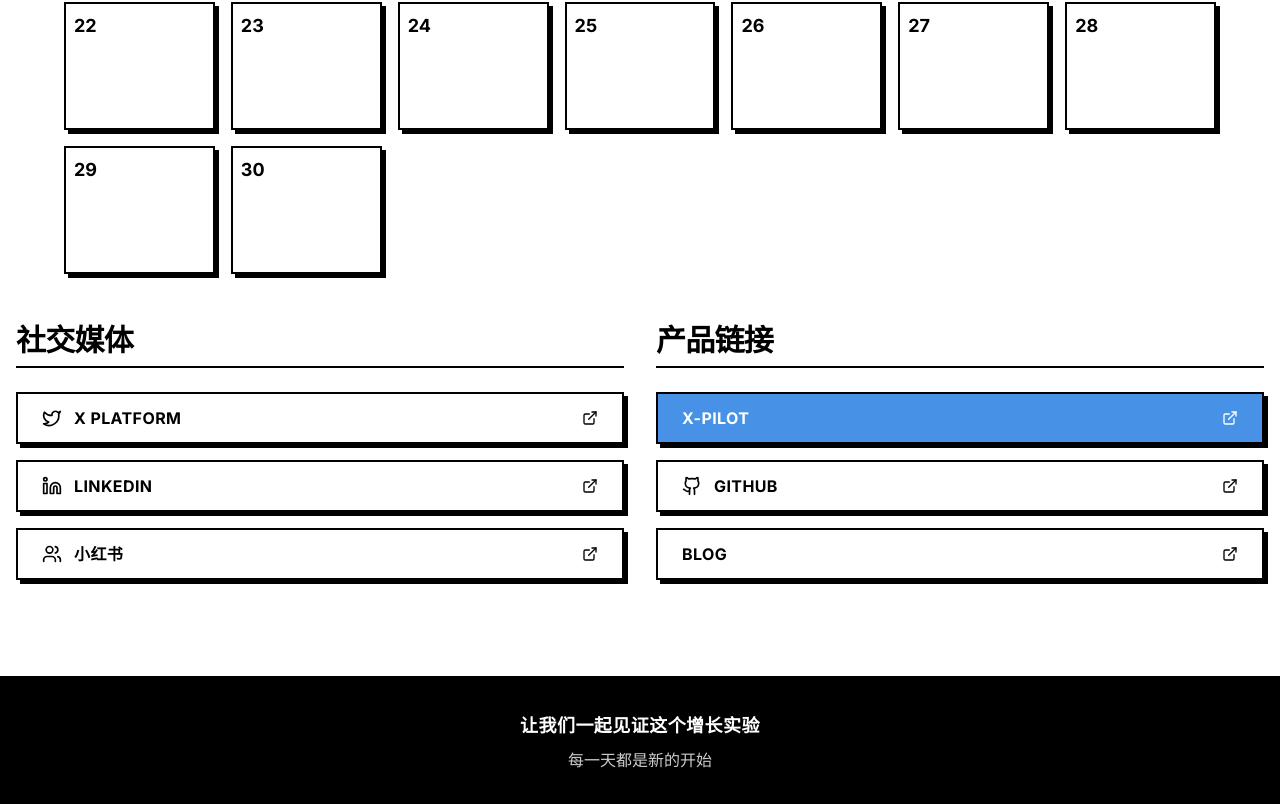
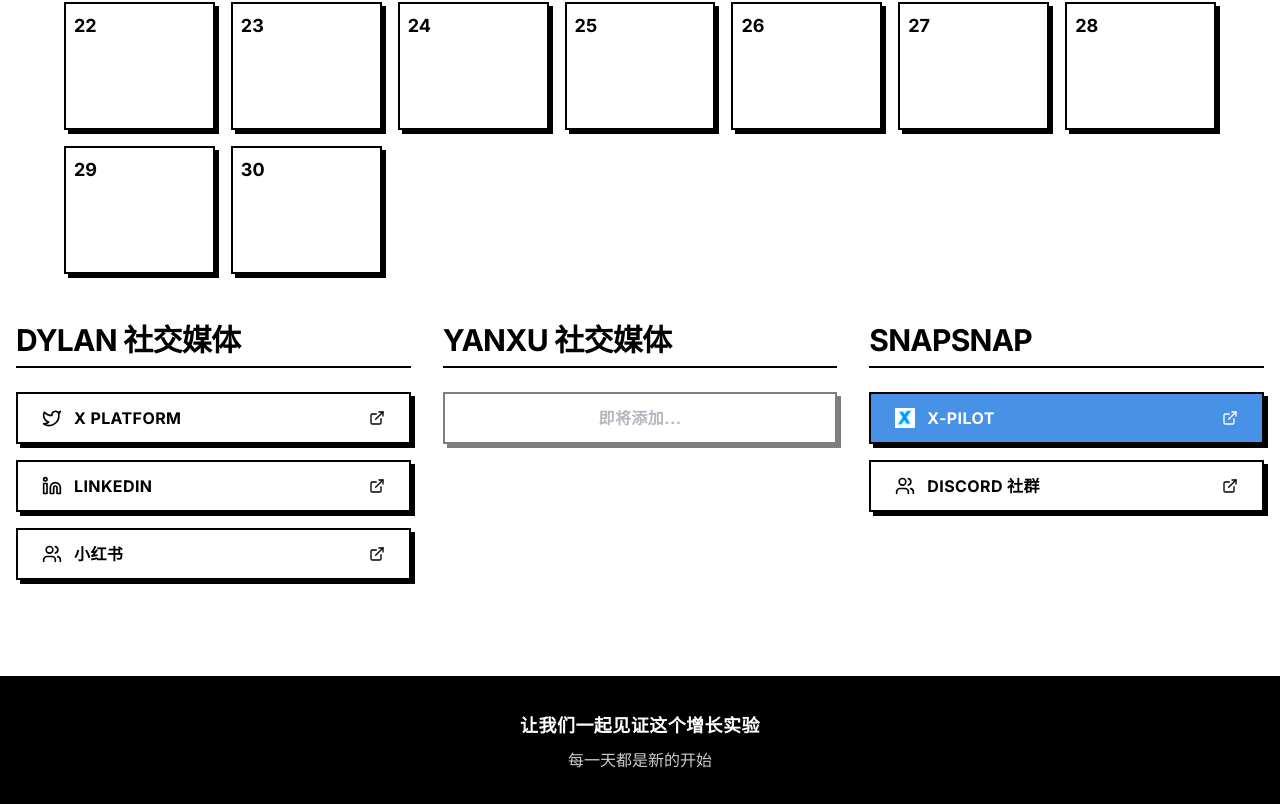
Before and after one commit to ThawingX/30-days-social-growth, a Next.js app: page / in a window 1280 px wide. Shown: the part 1728-2532 px from the top of the page. Built offline with nearby package versions, Linux system fonts and the light colour scheme.

Commit message:
feat：社交媒体

```diff
--- a/app/page.tsx
+++ b/app/page.tsx
@@ -439,11 +439,11 @@
         </section>
 
         {/* Links Section */}
-        <section className="grid grid-cols-1 md:grid-cols-2 gap-8">
-          {/* Social Media Links */}
+        <section className="grid grid-cols-1 md:grid-cols-3 gap-8">
+          {/* Dylan Social Media */}
           <div className="space-y-6">
             <h2 className="text-2xl md:text-3xl font-bold uppercase tracking-tight border-b-2 border-black pb-2">
-              {t.socialLinks}
+              Dylan 社交媒体
             </h2>
             <div className="space-y-4">
               <a href="https://x.com/xDylanLong" target="_blank" rel="noopener noreferrer" className="btn-brutal w-full flex items-center justify-between">
@@ -470,28 +470,35 @@
             </div>
           </div>
 
-          {/* Product Links */}
+          {/* Yanxu Social Media */}
           <div className="space-y-6">
             <h2 className="text-2xl md:text-3xl font-bold uppercase tracking-tight border-b-2 border-black pb-2">
-              {t.productLinks}
+              Yanxu 社交媒体
+            </h2>
+            <div className="space-y-4">
+              <div className="btn-brutal w-full flex items-center justify-center opacity-50">
+                <span className="text-gray-500">即将添加...</span>
+              </div>
+            </div>
+          </div>
+
+          {/* SnapSnap */}
+          <div className="space-y-6">
+            <h2 className="text-2xl md:text-3xl font-bold uppercase tracking-tight border-b-2 border-black pb-2">
+              SnapSnap
             </h2>
             <div className="space-y-4">
               <a href="https://x-pilot-landing.vercel.app/" target="_blank" rel="noopener noreferrer" className="btn-brutal-accent w-full flex items-center justify-between">
                 <div className="flex items-center space-x-3">
+                  <img src="/x-pilot-logo.jpg" alt="X-Pilot" className="w-5 h-5 object-contain" />
                   <span>X-Pilot</span>
                 </div>
                 <ExternalLink className="w-4 h-4" />
               </a>
-              <a href="#" className="btn-brutal w-full flex items-center justify-between">
+              <a href="https://discord.gg/CSkT2BdNKy" target="_blank" rel="noopener noreferrer" className="btn-brutal w-full flex items-center justify-between">
                 <div className="flex items-center space-x-3">
-                  <Github className="w-5 h-5" />
-                  <span>GitHub</span>
-                </div>
-                <ExternalLink className="w-4 h-4" />
-              </a>
-              <a href="#" className="btn-brutal w-full flex items-center justify-between">
-                <div className="flex items-center space-x-3">
-                  <span>Blog</span>
+                  <Users className="w-5 h-5" />
+                  <span>Discord 社群</span>
                 </div>
                 <ExternalLink className="w-4 h-4" />
               </a>
```
Also changed, not shown: public/x-pilot-logo.jpg (added).
